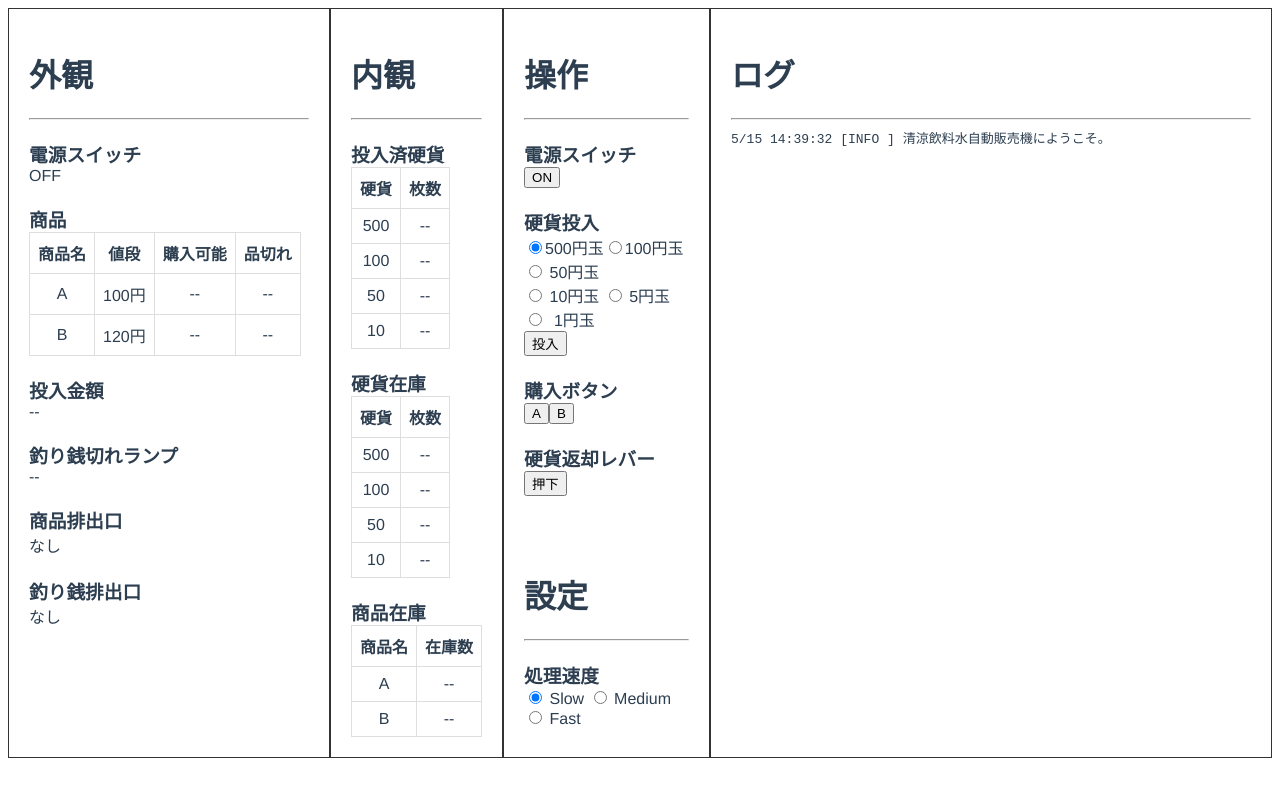
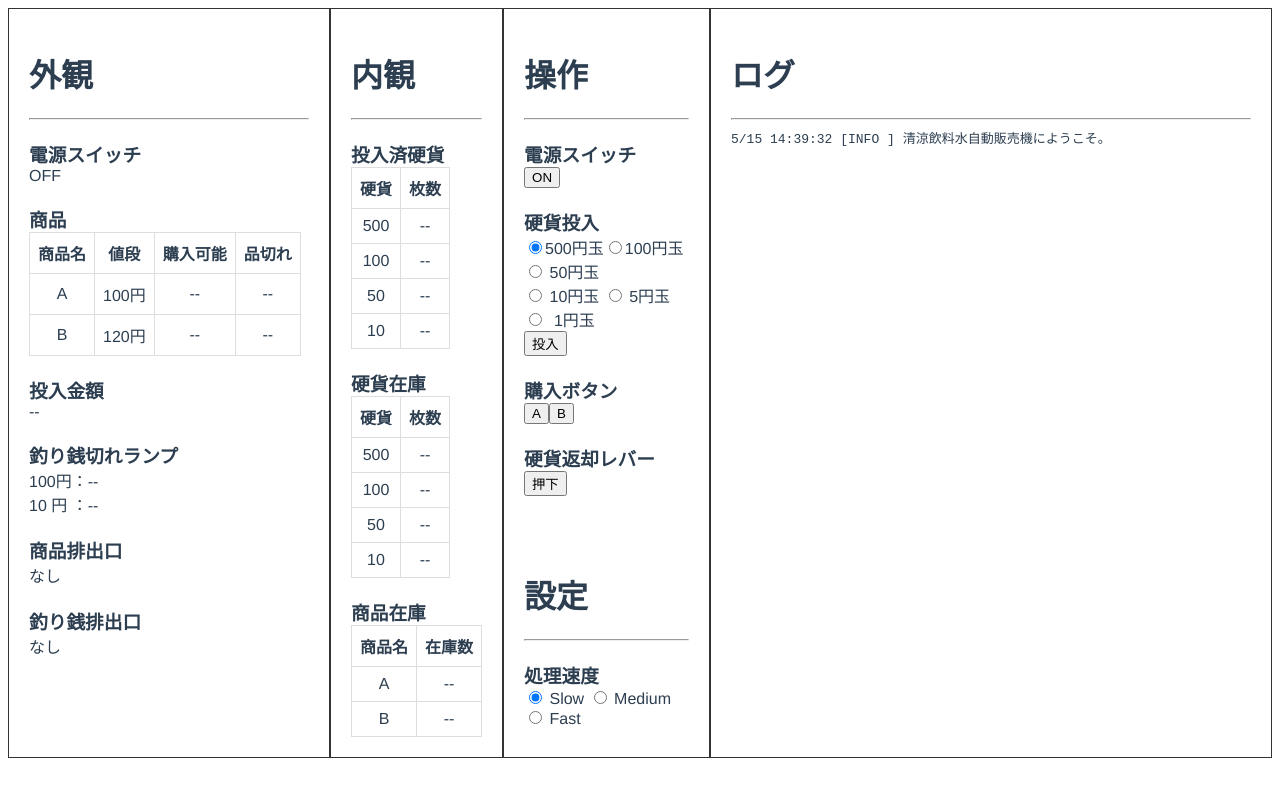
Before and after one commit to kudo-t/vuejs-vending-machine, a Vue app: page / in a window 1280 px wide. Shown: the top 796 px of the page. Built offline with nearby package versions, Linux system fonts and the light colour scheme.

Commit message:
Update: #2

```diff
--- a/src/App.vue
+++ b/src/App.vue
@@ -292,8 +292,8 @@ export default {
     },
     setOutOfChangeLamp(eventId) {
       // 釣り銭切れランプ表示
-      let isEnoughChange = this.$refs.interior.isEnoughChange();
-      this.$refs.exterior.setOutOfChangeLamp(isEnoughChange);
+      let hasEnoughChange = this.$refs.interior.getHasEnoughChange();
+      this.$refs.exterior.setOutOfChange(hasEnoughChange);
       this.$refs.logs.info("[" + eventId + "]" + "釣り銭切れランプの表示を更新しました。");
 
       return true;
--- a/src/components/Exterior.vue
+++ b/src/components/Exterior.vue
@@ -26,7 +26,7 @@
     <h3>投入金額</h3>
     {{ inputAmountYen }}
     <h3>釣り銭切れランプ</h3>
-    {{ outOfChangeLamp }}
+    100円：{{ outOfChangeLamp("100") }}<br>10&nbsp;円&nbsp;：{{ outOfChangeLamp("10") }}
     <h3>商品排出口</h3>
     {{ output.length ? output : "なし"}}
     <h3>釣り銭排出口</h3>
@@ -45,7 +45,7 @@ export default {
       PRODUCT_PRICE: PRODUCT_PRICE,
       power: "OFF",
       inputAmount:"",
-      outOfChangeLamp:"--",
+      outOfChange:{},
       canBuyNow: {},
       outOfStock: {},
       output: [],
@@ -55,7 +55,12 @@ export default {
   computed: {
     inputAmountYen: function() {
       return this.inputAmount ? (this.inputAmount + "円") : "--";
-    }
+    },
+    outOfChangeLamp: function() {
+      return function(coin) {
+        return this.outOfChange[coin] ? this.outOfChange[coin] : "--";
+      }
+    },
   },
   methods: {
     powerOn() {
@@ -74,8 +79,12 @@ export default {
     setInputAmount(inputAmount) {
       this.inputAmount = inputAmount.toString();
     },
-    setOutOfChangeLamp(isEnoughChange) {
-      this.outOfChangeLamp = isEnoughChange ? "OFF": "ON";
+    setOutOfChange(hasEnoughChange) {
+      let obj = {}
+      for(let coin in hasEnoughChange) {
+        obj[coin] = hasEnoughChange[coin] ? "OFF": "ON";
+      }
+      this.outOfChange = Object.assign({}, obj);
     },
     setCanBuyNow(canBuyNow) {
       this.canBuyNow = canBuyNow;
--- a/src/components/Interior.vue
+++ b/src/components/Interior.vue
@@ -74,7 +74,7 @@ export default {
       {
         "500": 0,
         "100": 9,
-        "50": 9,
+        "50": 1,
         "10": 9
       },
       stockProducts:
@@ -129,7 +129,7 @@ export default {
       }
       return outOfStock;
     },
-    isEnoughChange() {
+    getHasEnoughChange() {
       let coins = this.stockCoins;
 
       // 100円以上の硬貨で400円が作れ、
@@ -137,7 +137,7 @@ export default {
       let isEnoughHundreds = coins["100"] >= 4;
       let isEnoughTens = coins["10"] >= 9 || (coins["50"] >= 1 && coins["10"] >= 4);
 
-      return isEnoughHundreds && isEnoughTens;
+      return {"100": isEnoughHundreds, "10": isEnoughTens};
     },
     hasChangeFor(changeAmount) {
       for(let c in COIN_TYPES) {
```
